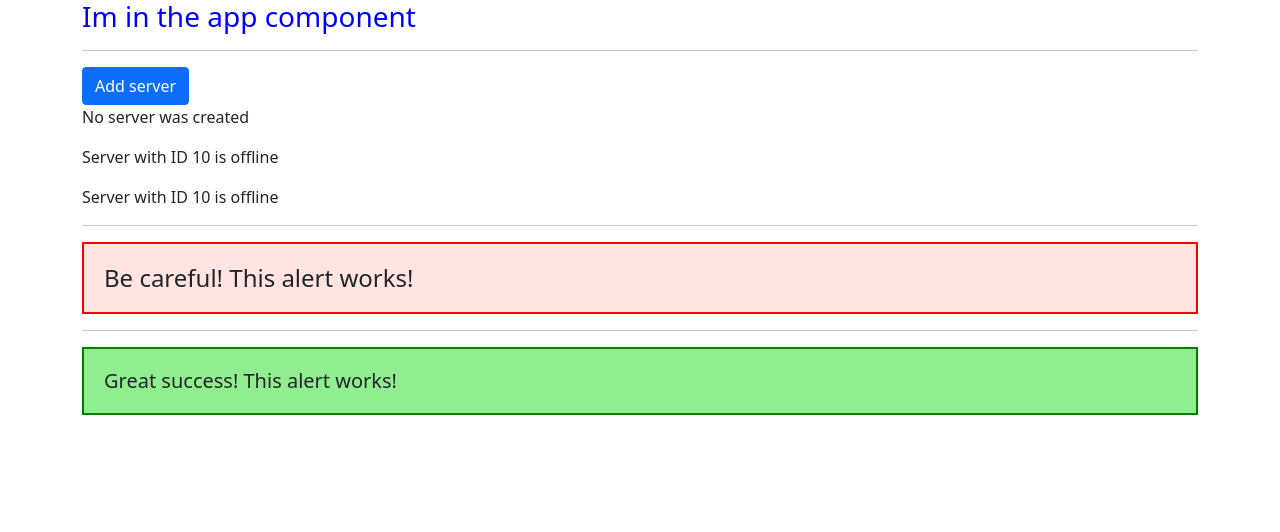
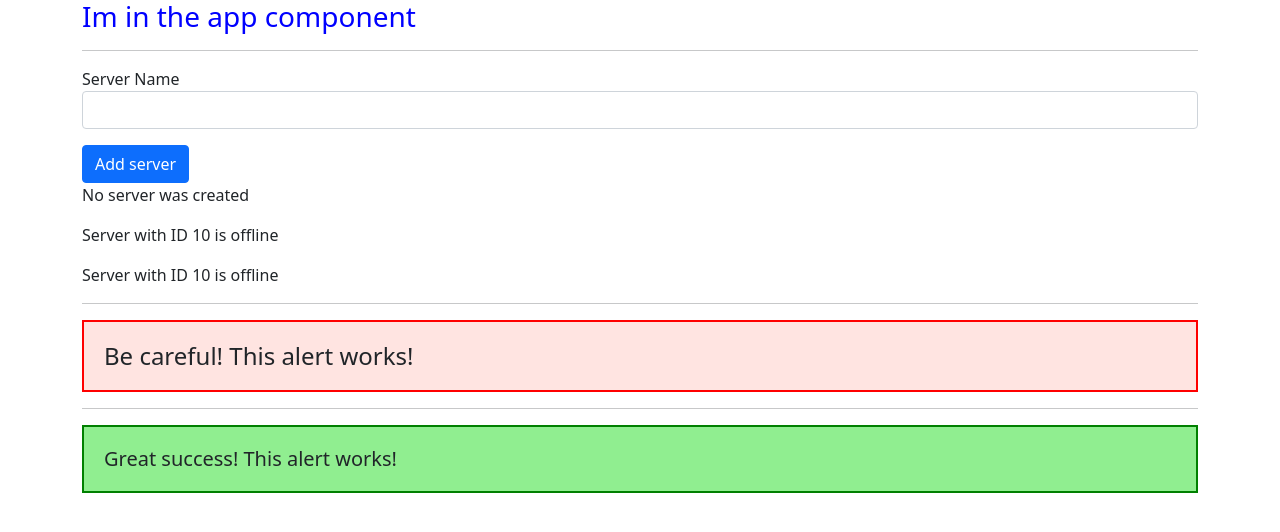
Before and after one commit to AlexGroat/learn-angular, an Angular app: page / in a window 1280 px wide. Shown: the top 532 px of the page. Built offline with nearby package versions, Linux system fonts and the light colour scheme.

Commit message:
passing and using data with event binding

```diff
--- a/src/app/servers/servers.component.html
+++ b/src/app/servers/servers.component.html
@@ -1,3 +1,8 @@
+<label>Server Name</label>
+<input type="text"
+class="form-control"
+(input)="onUpdateServerName($event)">
+<p>{{ serverName }}</p>
 <button class="btn btn-primary"
  [disabled]="!allowNewServer"
  (click)="onCreateServer()">Add server</button>
--- a/src/app/servers/servers.component.ts
+++ b/src/app/servers/servers.component.ts
@@ -12,7 +12,8 @@ import { Component, OnInit } from '@angular/core';
 })
 export class ServersComponent implements OnInit {
   allowNewServer = false;
-  serverCreationStatus = 'No server was created'
+  serverCreationStatus = 'No server was created';
+  serverName: '';
 
   constructor() {
     setTimeout(() => {
@@ -27,4 +28,7 @@ export class ServersComponent implements OnInit {
     this.serverCreationStatus = 'Server was created';
   }
 
+  onUpdateServerName(event: any) {
+    this.serverName = event.target.value;
+  }
 }
```
